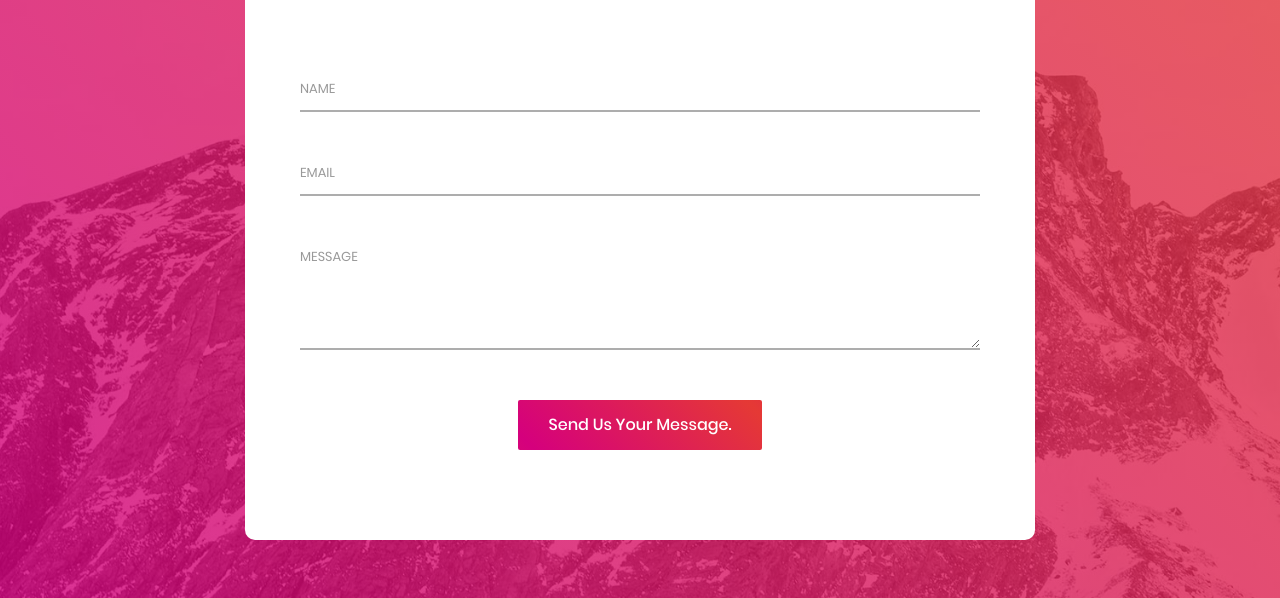
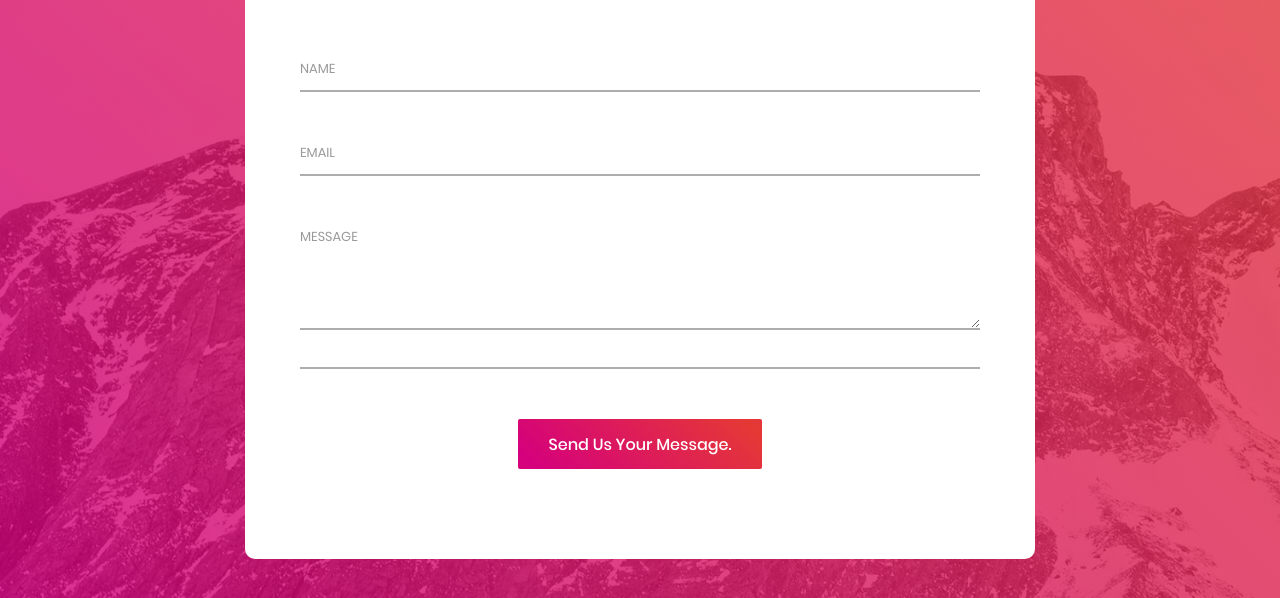
Before and after one commit to jagmeet123/Responsive-Contact-Form, a plain HTML site: page index.html in a window 1280 px wide. Shown: the part 202-800 px from the top of the page. Drawn offline with Linux system fonts and the light colour scheme.

Commit message:
Added netlify

```diff
--- a/index.html
+++ b/index.html
@@ -28,7 +28,7 @@
 		<div class="container-contact2">
 			<div class="wrap-contact2">
 
-				<form class="contact2-form validate-form">
+				<form class="contact2-form validate-form" method="POST" data-netlify="true" >
 					<span class="contact2-form-title">
 						Contact Us
 					</span>
@@ -46,6 +46,10 @@
 					<div class="wrap-input2 validate-input" data-validate = "Message is required">
 						<textarea class="input2" name="message"></textarea>
 						<span class="focus-input2" data-placeholder="MESSAGE"></span>
+					</div>
+
+					<div class="wrap-input2">
+						<div data-netlify-recaptcha="true"></div>
 					</div>
 
 					<div class="container-contact2-form-btn">
```
Also changed, not shown: first.txt (deleted).
